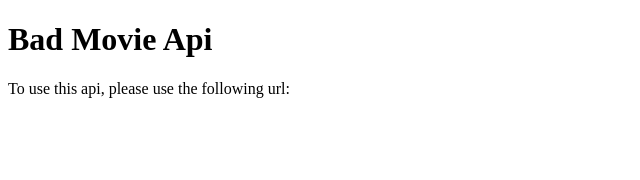
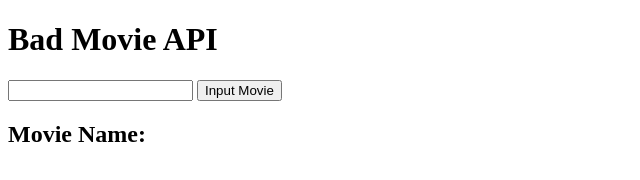
Before and after one commit to grego-r-b/badmovie-api, a website: page index.html in a window 1280 px wide. Shown: the whole page, without its empty margins (0-640 px from the left). Drawn offline with Linux system fonts and the light colour scheme.

Commit message:
Update index.html

```diff
--- a/index.html
+++ b/index.html
@@ -7,7 +7,9 @@
     <title>Document</title>
 </head>
 <body>
-    <h1>Bad Movie Api</h1>
-    <p>To use this api, please use the following url: </p>
+    <h1>Bad Movie API</h1>
+    <input type="text">
+    <button>Input Movie</button>
+    <h2>Movie Name: </h2>
 </body>
 </html>
```
